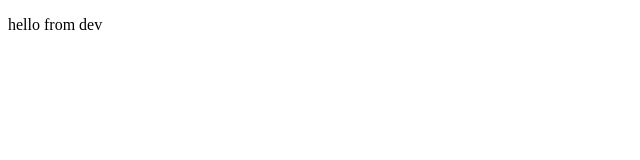
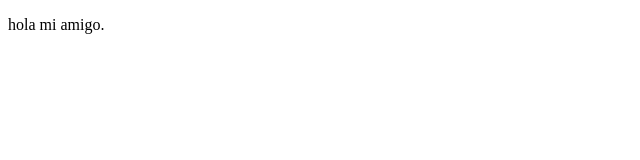
Before and after one commit to Sabobeh1/Git2, a plain HTML site: page index.html in a window 1280 px wide. Shown: the full height of the page, 0-640 px from the left. Drawn offline with Linux system fonts and the light colour scheme.

Commit message:
test commit for conflict

```diff
--- a/index.html
+++ b/index.html
@@ -8,7 +8,7 @@
 <body>
     <div>
         <p>
-            hello from dev
+            hola mi amigo.
         </p>
     </div>
 </body>
```
